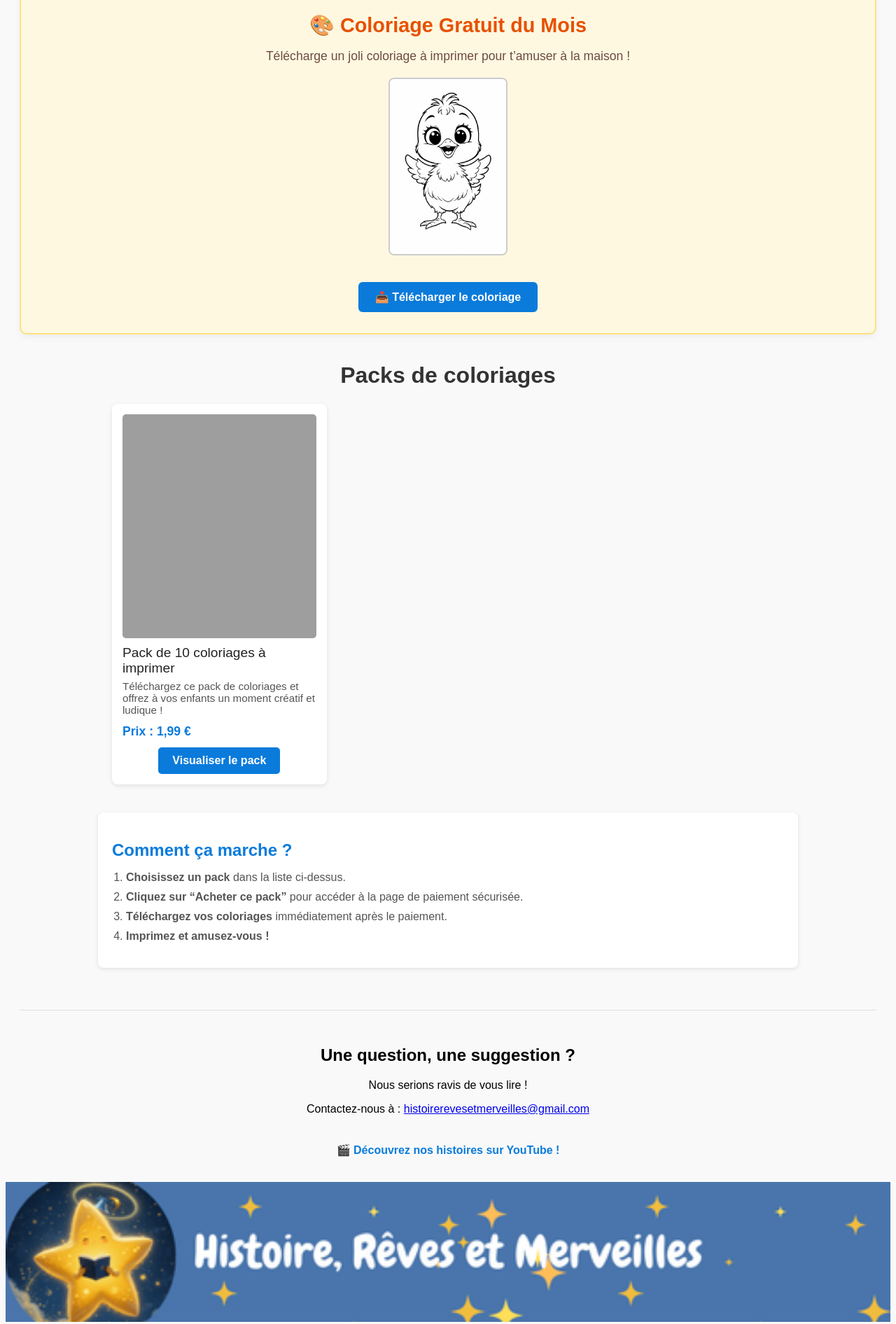
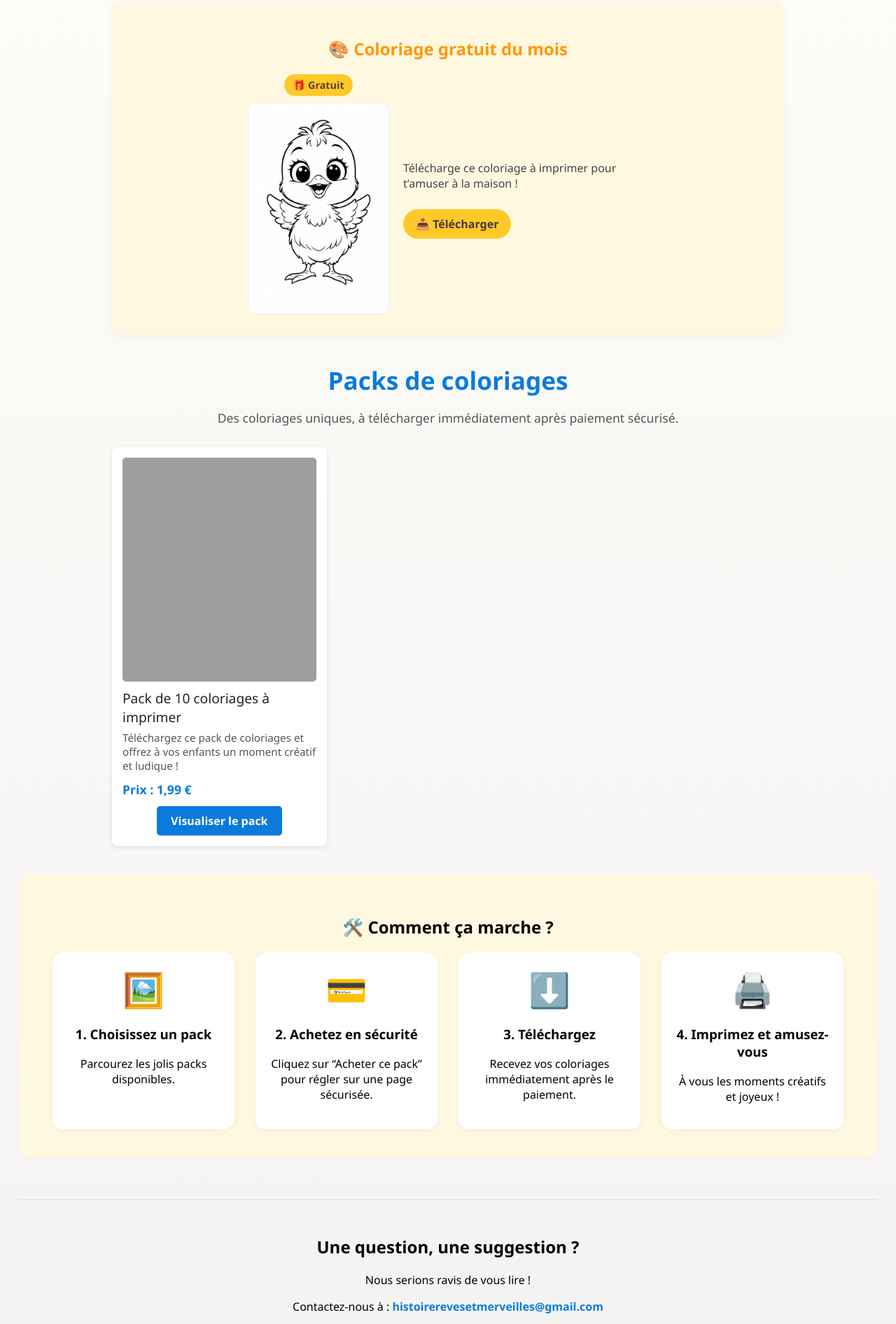
Before and after one commit to GitElen/histoire-reves-merveilles, a website with bundled scripts: page index.html in a window 1280 px wide. Shown: the part 265-2157 px from the top of the page at 70% size. Built offline with nearby package versions, Linux system fonts and the light colour scheme; grey boxes are pictures that could not be loaded.

Commit message:
v1 design index

```diff
--- a/css/styles.css
+++ b/css/styles.css
@@ -1,6 +1,6 @@
   body {
-    font-family: Arial, sans-serif;
-    background: #f9f9f9;
+    font-family: 'Segoe UI', 'Arial', sans-serif;
+    background: linear-gradient(#fffdf9, #f1f1f1);
   }
   .site-header img {
     width: 100%;
@@ -12,12 +12,68 @@
     max-height: 80px;
     display: block;
   }
+  .site-footer {
+    background-color: #f8f8f8;
+    padding: 20px 20px 40px;
+    font-size: 0.9rem;
+    color: #444;
+    text-align: center;
+  }
+  .footer-banner img {
+    max-width: 100%;
+    height: auto;
+    margin-bottom: 20px;
+  }
+  .footer-top {
+    display: flex;
+    flex-wrap: wrap;
+    justify-content: space-around;
+    gap: 40px;
+    margin-bottom: 20px;
+    text-align: left;
+  }
+  .footer-col {
+    flex: 1 1 200px;
+    min-width: 180px;
+  }
+  .footer-col h4 {
+    font-size: 1.1rem;
+    margin-bottom: 10px;
+  }
+  .footer-col ul {
+    list-style: none;
+    padding: 0;
+  }
+  .footer-col ul li {
+    margin: 6px 0;
+  }
+  .footer-col ul li a {
+    color: #444;
+    text-decoration: none;
+  }
+  .footer-col ul li a:hover {
+    text-decoration: underline;
+  }
+  .footer-bottom {
+    border-top: 1px solid #ddd;
+    padding-top: 15px;
+    font-size: 0.8rem;
+    color: #666;
+  }
   .site-main {
     padding: 20px;
   }
-  h1 {
+  .main-title {
+    font-size: 2.2em;
+    margin-bottom: 0.2em;
+    color: #0a7bdb;
     text-align: center;
-    color: #333;
+  }
+  .subtitle {
+    text-align: center;
+    color: #555;
+    margin-bottom: 30px;
+    font-size: 1.1em;
   }
   .grid {
     display: grid;
@@ -26,44 +82,67 @@
     max-width: 960px;
     margin: 0 auto 30px;
   }
+  section {
+    margin-top: 60px;
+  }
   .free-coloring {
-    background-color: #fff8e1;
-    border: 2px solid #ffe082;
-    border-radius: 10px;
-    padding: 30px 20px;
-    text-align: center;
-    margin-bottom: 40px;
-    box-shadow: 0 4px 10px rgba(0,0,0,0.05);
+    background: #fff8e1;
+    padding: 30px;
+    border-radius: 16px;
+    box-shadow: 0 2px 12px rgba(0, 0, 0, 0.05);
+    margin: 40px auto;
+    max-width: 900px;
   }
   .free-coloring h2 {
-    color: #e65100;
-    font-size: 1.8em;
-    margin-bottom: 10px;
+    text-align: center;
+    color: #ff9800;
+    margin-bottom: 20px;
   }
-  .free-coloring p {
-    font-size: 1.1em;
-    color: #6d4c41;
+  .free-coloring-box {
+    display: flex;
+    flex-direction: row;
+    align-items: center;
+    justify-content: center;
+    gap: 20px;
+    flex-wrap: wrap;
   }
-  .coloring-preview {
-    margin: 20px auto;
-    max-width: 300px;
-    border: 2px solid #ccc;
-    border-radius: 8px;
-    display: block;
-    height: 250px;
+  .free-coloring-image {
+    display: flex;
+    flex-direction: column;
+    align-items: center;
+    gap: 10px;
+  }
+  .badge {
+    background: #ffca28;
+    color: #5d4037;
+    font-weight: bold;
+    padding: 6px 12px;
+    border-radius: 20px;
+    font-size: 0.9em;
+  }
+  .free-coloring-box img {
+    width: 200px;
+    border-radius: 12px;
+    border: 1px solid #eee;
+  }
+  .free-coloring-text {
+    max-width: 350px;
+    font-size: 1em;
+    color: #444;
   }
   .download-button {
     display: inline-block;
-    background-color: #0a7bdb;
-    color: white;
-    padding: 12px 24px;
-    border-radius: 6px;
+    margin-top: 10px;
+    background: #ffca28;
+    color: #4e342e;
+    padding: 10px 18px;
+    border-radius: 30px;
     font-weight: bold;
     text-decoration: none;
-    transition: background 0.3s ease;
+    transition: background 0.2s;
   }
   .download-button:hover {
-    background-color: #085aa8;
+    background: #ffc107;
   }
   .pack {
     background: white;
@@ -84,6 +163,11 @@
     font-size: 1.2em;
     margin: 10px 0 6px 0;
     color: #222;
+  }
+  .pack-title:hover {
+    color: #0a7bdb;
+    text-decoration: underline;
+    cursor: pointer;
   }
   .pack-desc {
     flex-grow: 1;
@@ -113,24 +197,31 @@
     background: #065a9f;
   }
   .how-it-works {
-  max-width: 960px;
-  margin: 40px auto;
-  padding: 20px;
-  background: #fff;
-  border-radius: 8px;
-  box-shadow: 0 2px 6px rgba(0,0,0,0.1);
+    padding: 40px 20px;
+    background: #fff8e1;
+    border-radius: 12px;
+    margin-top: 40px;
+    text-align: center;
   }
-  .how-it-works h2 {
-    margin-bottom: 15px;
-    color: #0a7bdb;
+  .steps {
+    display: flex;
+    flex-wrap: wrap;
+    justify-content: center;
+    gap: 30px;
+    margin-top: 20px;
   }
-  .how-it-works ol {
-    padding-left: 20px;
-    color: #555;
+  .step {
+    flex: 1 1 200px;
+    max-width: 220px;
+    background: white;
+    border-radius: 16px;
+    box-shadow: 0 2px 8px rgba(0,0,0,0.05);
+    padding: 20px;
+    text-align: center;
   }
-  .how-it-works li {
+  .icon {
+    font-size: 48px;
     margin-bottom: 10px;
-    font-size: 1em;
   }
   .question {
     text-align: center;
@@ -138,9 +229,20 @@
     padding-top: 30px;
     border-top: 1px solid #ddd;
   }
+  .question a {
+    color: #0a7bdb;
+    font-weight: 600;
+    text-decoration: none;
+  }
+  .question a:hover {
+    text-decoration: underline;
+  }
   .youtube {
     text-align: center;
     margin-top: 40px;
+  }
+  .youtube a:hover {
+    text-decoration: underline;
   }
   .youtubeLink {
     font-weight: bold;
--- a/index.html
+++ b/index.html
@@ -12,28 +12,52 @@
 <main class="site-main">
     <!-- Section coloriage gratuit -->
   <section class="free-coloring">
-    <h2>🎨 Coloriage Gratuit du Mois</h2>
-    <p>Télécharge un joli coloriage à imprimer pour t’amuser à la maison !</p>
-    <img src="images/products/2025/free/1.png" alt="Aperçu coloriage juin" class="coloring-preview">
-    <br>
-    <a href="downloads/colorings/2025/free/1.pdf" class="download-button" download>
-      📥 Télécharger le coloriage
-    </a>
+    <h2>🎨 Coloriage gratuit du mois</h2>
+    <div class="free-coloring-box">
+      <div class="free-coloring-image">
+        <span class="badge">🎁 Gratuit</span>
+        <img src="images/products/2025/free/1.png" alt="Aperçu coloriage juin">
+      </div>
+      <div class="free-coloring-text">
+        <p>Télécharge ce coloriage à imprimer pour t’amuser à la maison !</p>
+        <a href="downloads/colorings/2025/free/1.pdf" class="download-button" download>
+          📥 Télécharger
+        </a>
+      </div>
+    </div>
   </section>
 
-  <h1>Packs de coloriages</h1>
+
+  <h1 class="main-title">Packs de coloriages</h1>
+  <p class="subtitle">Des coloriages uniques, à télécharger immédiatement après paiement sécurisé.</p>
   <div class="grid" id="grid"></div>
   <div class="pagination" id="pagination"></div>
 
   <!-- Section Comment ça marche ? -->
   <section class="how-it-works">
-    <h2>Comment ça marche ?</h2>
-    <ol>
-      <li><strong>Choisissez un pack</strong> dans la liste ci-dessus.</li>
-      <li><strong>Cliquez sur “Acheter ce pack”</strong> pour accéder à la page de paiement sécurisée.</li>
-      <li><strong>Téléchargez vos coloriages</strong> immédiatement après le paiement.</li>
-      <li><strong>Imprimez et amusez-vous !</strong></li>
-    </ol>
+    <h2>🛠️ Comment ça marche ?</h2>
+    <div class="steps">
+      <div class="step">
+        <div class="icon">🖼️</div>
+        <h3>1. Choisissez un pack</h3>
+        <p>Parcourez les jolis packs disponibles.</p>
+      </div>
+      <div class="step">
+        <div class="icon">💳</div>
+        <h3>2. Achetez en sécurité</h3>
+        <p>Cliquez sur “Acheter ce pack” pour régler sur une page sécurisée.</p>
+      </div>
+      <div class="step">
+        <div class="icon">⬇️</div>
+        <h3>3. Téléchargez</h3>
+        <p>Recevez vos coloriages immédiatement après le paiement.</p>
+      </div>
+      <div class="step">
+        <div class="icon">🖨️</div>
+        <h3>4. Imprimez et amusez-vous</h3>
+        <p>À vous les moments créatifs et joyeux !</p>
+      </div>
+    </div>
   </section>
 
   <!-- Section Contact -->
--- a/views/footer.html
+++ b/views/footer.html
@@ -1,4 +1,33 @@
-<footer class="site-header">
-  <img src="../images/banniere-footer.png" alt="Pied de page" />
-  <p style="font-size: 0.8rem; color: #666;">© 2025 Histoire, Rêves et Merveilles</p>
+<footer class="site-footer">
+  <!-- Bannière en haut -->
+  <div class="footer-banner">
+    <img src="../images/banniere-footer.png" alt="Pied de page" />
+  </div>
+
+  <!-- Contenu principal du footer -->
+  <div class="footer-top">
+    <div class="footer-col">
+      <h4>Histoire, Rêves et Merveilles</h4>
+      <p>Des histoires et coloriages pour faire briller les yeux des enfants.</p>
+    </div>
+    <div class="footer-col">
+      <h4>Liens utiles</h4>
+      <ul>
+        <li><a href="/">Accueil</a></li>
+        <li><a href="/#grid">Coloriages</a></li>
+        <li><a href="mailto:histoirerevesetmerveilles@gmail.com">Contact</a></li>
+      </ul>
+    </div>
+    <div class="footer-col">
+      <h4>Suivez-nous</h4>
+      <ul class="socials">
+        <li><a href="https://www.youtube.com/@HistoireRevesetMerveilles" target="_blank">YouTube 📺</a></li>
+      </ul>
+    </div>
+  </div>
+
+  <!-- Bas du footer -->
+  <div class="footer-bottom">
+    <p>© 2025 Histoire, Rêves et Merveilles. Tous droits réservés.</p>
+  </div>
 </footer>
```
